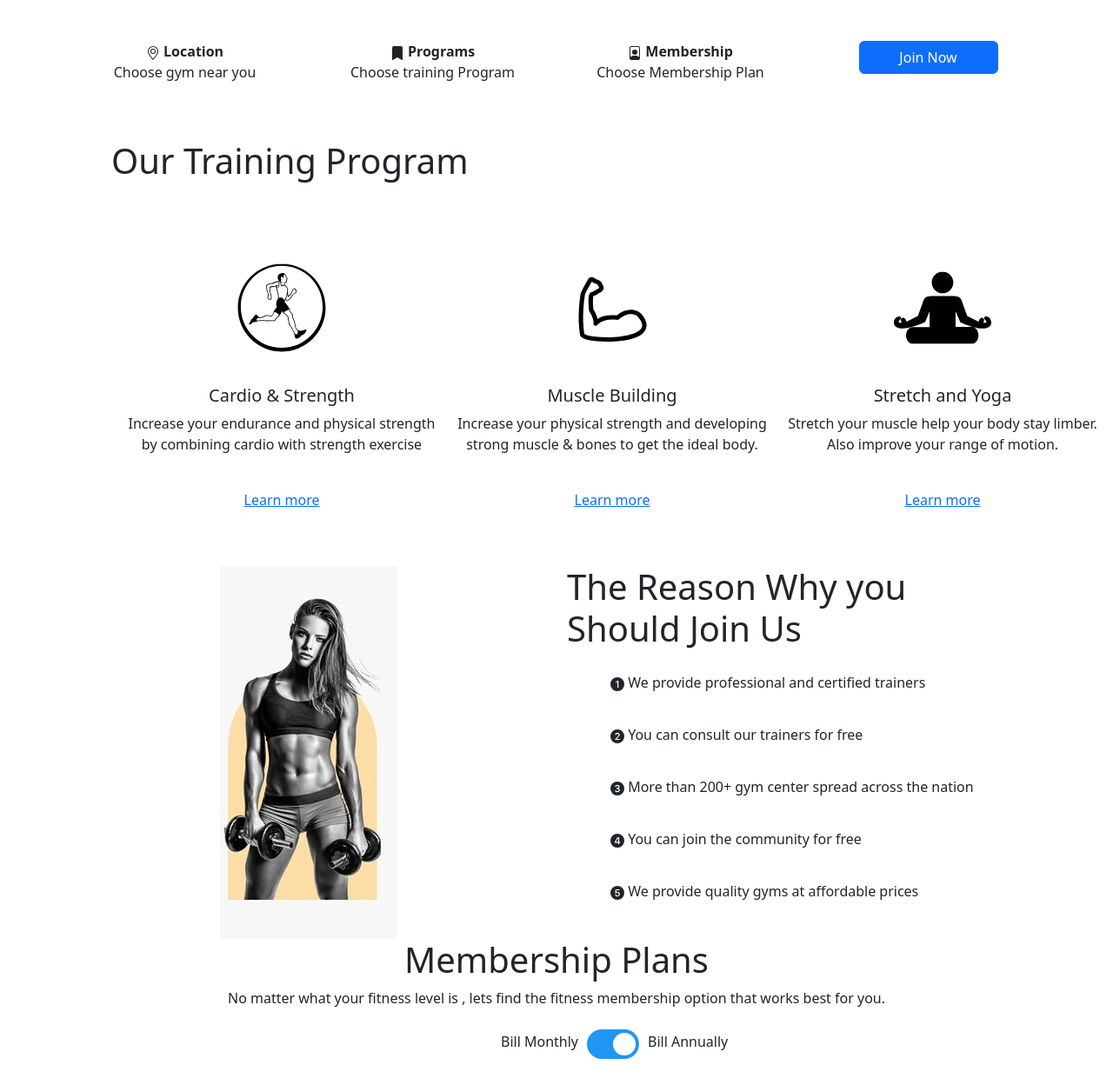
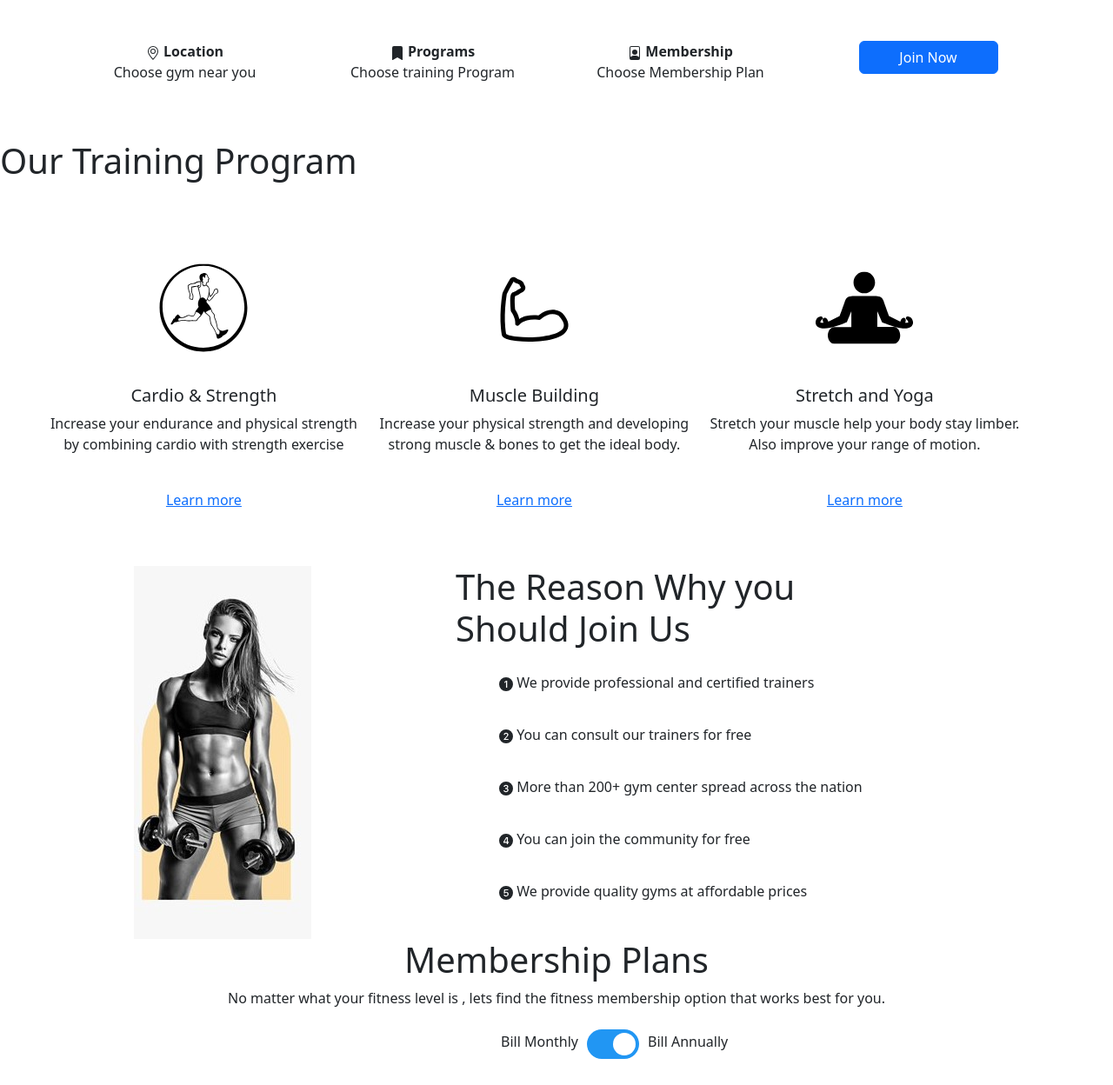
Before and after one commit to Faraticode/fitness-page, a plain HTML site: page index.html in a window 1280 px wide. Shown: the part 867-2115 px from the top of the page at 87% size. Drawn offline with nearby package versions, Linux system fonts and the light colour scheme.

Commit message:
Update styles.css

```diff
--- a/css/styles.css
+++ b/css/styles.css
@@ -17,11 +17,12 @@
 
 .third-container{
 margin-top: 50px;
-margin-left: 10%;
+margin-right:4%;
 }
 
 .fourth-container{
 margin-top: 4rem;
+margin-right: 20%;
 }
 
 li{
```
